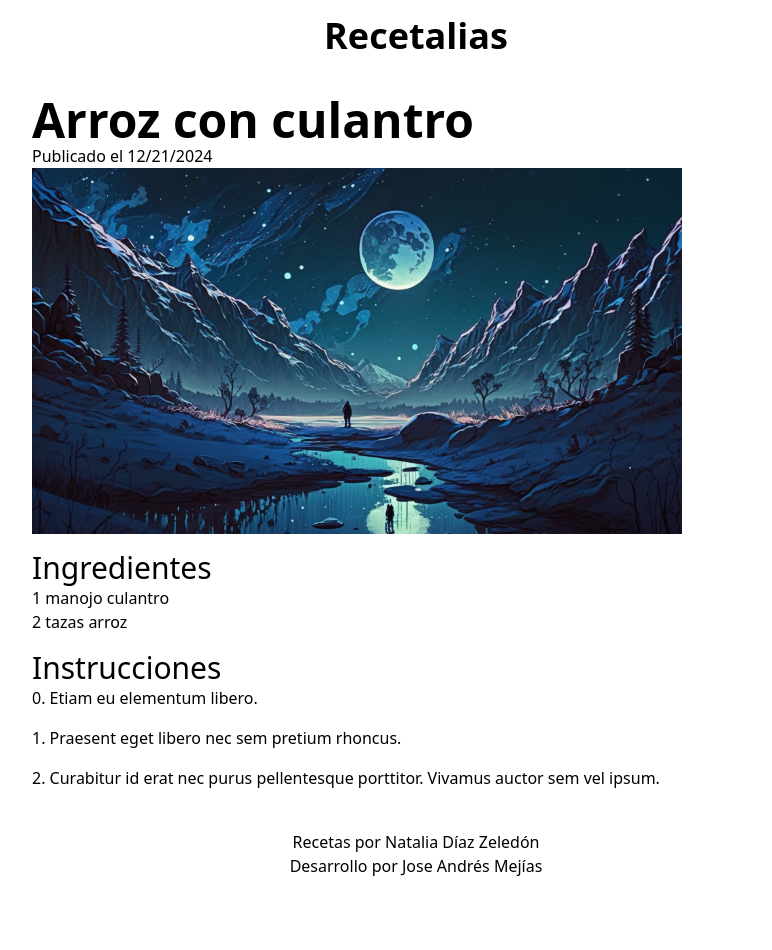
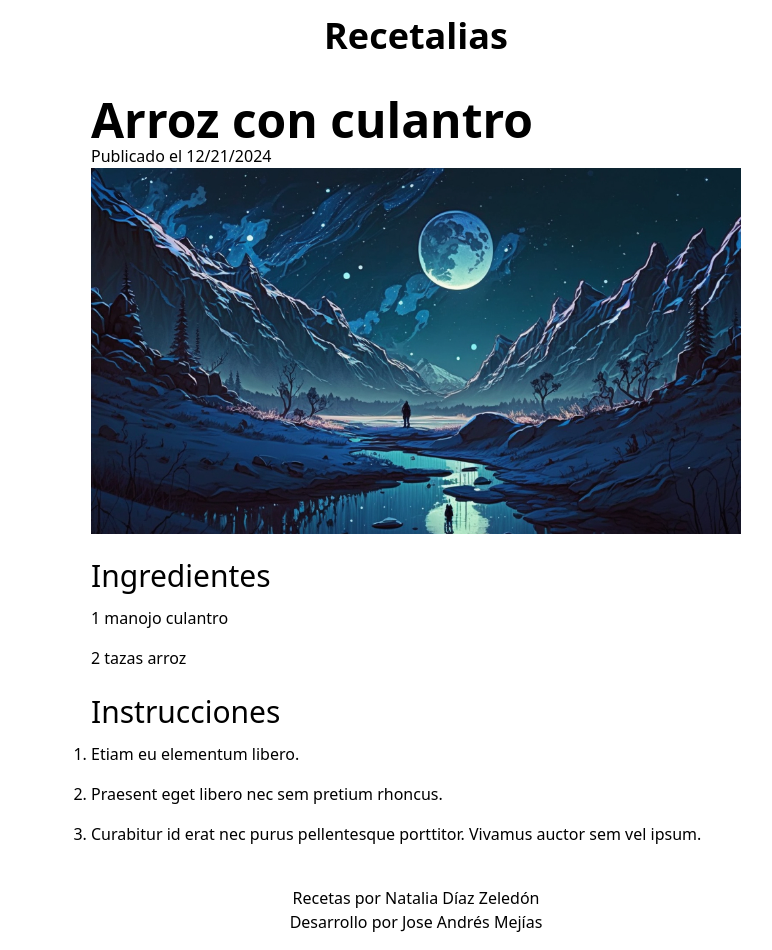
Before and after one commit to merojosa/recetalias, a SvelteKit app: page /recetas/arroz-con-culantro in a window 1280 px wide. Shown: the whole page, without its empty margins (224-996 px from the left). Before the commit the page ends 894 px from the top, so only its background shows below. Built offline with nearby package versions, Linux system fonts and the light colour scheme.

Commit message:
Improve spacing

```diff
--- a/src/routes/+layout.svelte
+++ b/src/routes/+layout.svelte
@@ -13,7 +13,7 @@
 <header class="py-4 flex justify-center font-bold text-4xl">
 	<a href={resolve('/')}>Recetalias</a>
 </header>
-<main class="max-w-[650px] mx-[5vw] md:mx-[20vw] flex-1 py-6">
+<main class="max-w-[650px] mx-[5vw] md:mx-auto flex-1 py-6">
 	{@render children()}
 </main>
 <footer class="py-4 flex justify-center flex-col items-center">
--- a/src/routes/admin/+page.ts
+++ /dev/null
@@ -1,7 +0,0 @@
-import { redirect } from '@sveltejs/kit';
-
-export const prerender = true;
-
-export function load() {
-	redirect(301, '/admin/index.html');
-}
--- a/src/routes/recetas/[id]/+page.svelte
+++ b/src/routes/recetas/[id]/+page.svelte
@@ -6,7 +6,7 @@
 	<title>{data.recipe.title} - Recetalias</title>
 </svelte:head>
 
-<article class="flex gap-4 flex-col">
+<article class="flex gap-6 flex-col">
 	<section>
 		<h1 class="text-5xl font-bold">{data.recipe.title}</h1>
 		<p>
@@ -18,8 +18,8 @@
 	</section>
 
 	<section>
-		<h2 class="text-3xl">Ingredientes</h2>
-		<ul>
+		<h2 class="text-3xl pb-3">Ingredientes</h2>
+		<ul class="flex flex-col gap-4">
 			{#each data.recipe.ingredients as ingredient (ingredient.id)}
 				<li>
 					{`${ingredient.quantity ? ingredient.quantity + ' ' + ingredient.name.toLowerCase() : ingredient.name}`}
@@ -29,10 +29,10 @@
 	</section>
 
 	<section>
-		<h2 class="text-3xl">Instrucciones</h2>
-		<ol class="flex flex-col gap-4">
-			{#each data.recipe.instructions as instruction, index (instruction)}
-				<li>{index}. {instruction}</li>
+		<h2 class="text-3xl pb-3">Instrucciones</h2>
+		<ol class="flex flex-col gap-4 list-decimal list-inside md:list-outside">
+			{#each data.recipe.instructions as instruction (instruction)}
+				<li>{instruction}</li>
 			{/each}
 		</ol>
 	</section>
```
